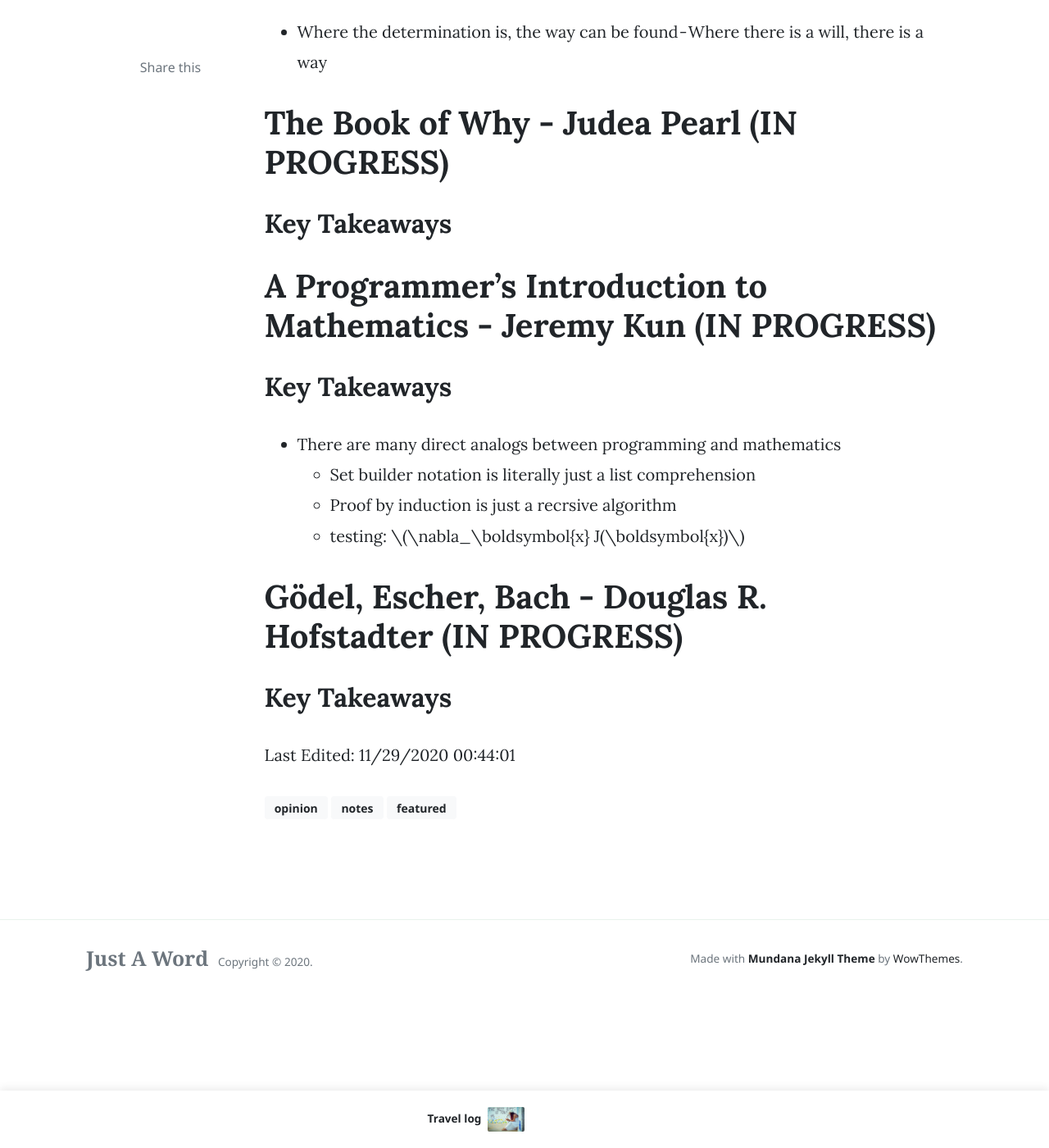
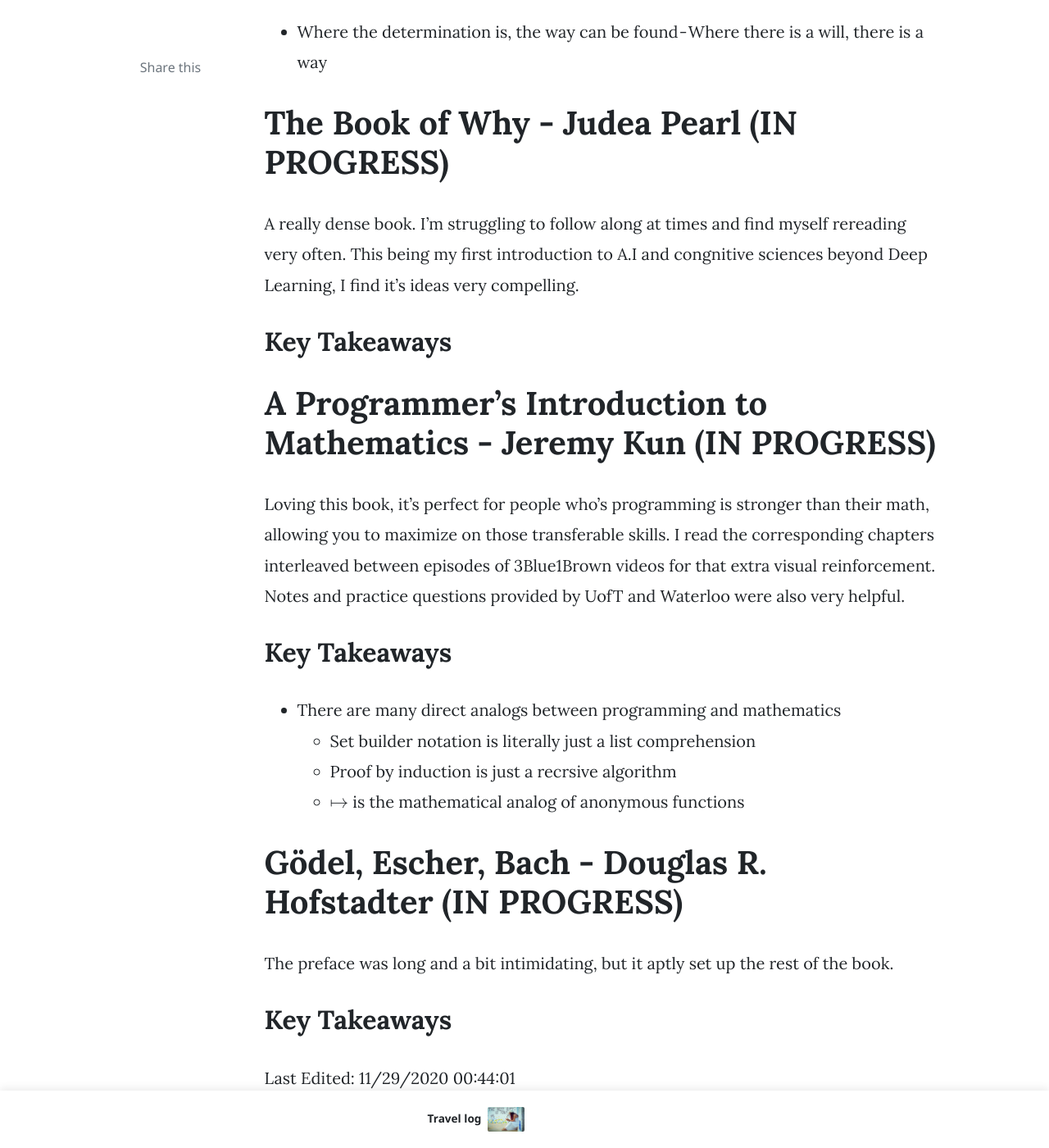
Before and after one commit to flawnson/flawnson.github.io, a Jekyll site: the page built from docs/_posts/2019-08-17-good-ol-fashion-book-reports.md, in a window 1280 px wide and 1400 px high, scrolled down 16780 px. Shown: the whole window at 82% size. Built offline with Jekyll 4.4.1, drawn with Linux system fonts in a browser that asks for light colours; nearby versions of some CDN libraries; formulas are drawn with MathJax 3; comment, search, counter and statistics services are not loaded.

Commit message:
Updates all around and added MathJax to post template

```diff
--- a/docs/_config.yml
+++ b/docs/_config.yml
@@ -38,8 +38,6 @@
 # Syntax
 markdown: kramdown
 highlighter: rouge
-kramdown:
-  parse_block_html: true
 
 # Paginate
 paginate: 5
--- a/docs/_posts/2019-08-17-good-ol-fashion-book-reports.md
+++ b/docs/_posts/2019-08-17-good-ol-fashion-book-reports.md
@@ -194,17 +194,26 @@
  - Where the determination is, the way can be found - Where there is a will, there is a way
 
 # The Book of Why - Judea Pearl (IN PROGRESS)
+A really dense book. I'm struggling to follow along at times and find myself rereading very often.
+This being my first introduction to A.I and congnitive sciences beyond Deep Learning, I find it's ideas very compelling.
+
 ## Key Takeaways
 
 # A Programmer's Introduction to Mathematics - Jeremy Kun (IN PROGRESS)
+Loving this book, it's perfect for people who's programming is stronger than their math, allowing you to maximize on those transferable skills.
+I read the corresponding chapters interleaved between episodes of 3Blue1Brown videos for that extra visual reinforcement.
+Notes and practice questions provided by UofT and Waterloo were also very helpful.
+
 ## Key Takeaways
 
  - There are many direct analogs between programming and mathematics
     - Set builder notation is literally just a list comprehension
     - Proof by induction is just a recrsive algorithm
-    - testing: $$ \nabla_\boldsymbol{x} J(\boldsymbol{x}) $$
+    - $$ \mapsto $$ is the mathematical analog of anonymous functions
 
 # Gödel, Escher, Bach - Douglas R. Hofstadter (IN PROGRESS)
+The preface was long and a bit intimidating, but it aptly set up the rest of the book.
+
 ## Key Takeaways
 
 <p id="modTime"></p>
```
Also changed, not shown: docs/_layouts/post.html (+18 -0 lines), docs/_posts/2020-10-09-welcome-to-my-blog.md (+1 -0 lines).
